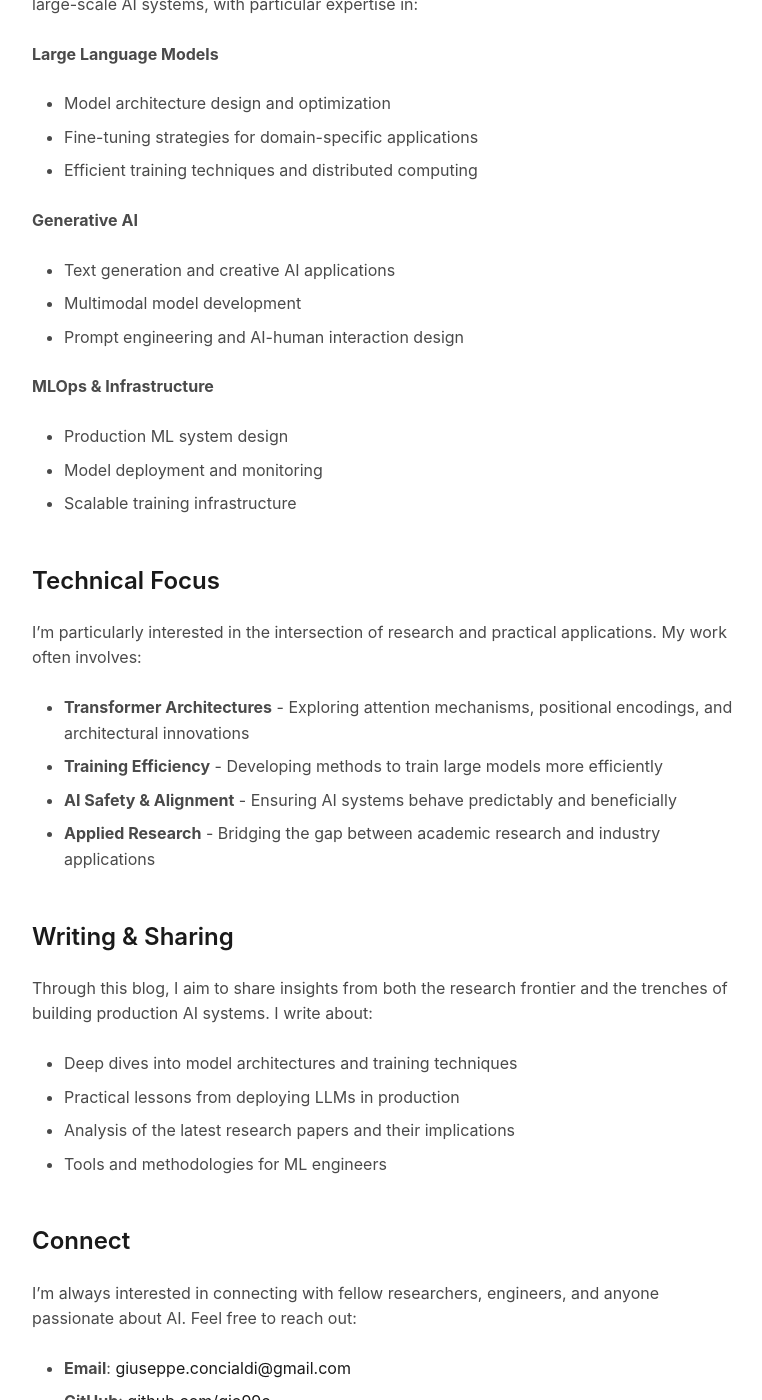
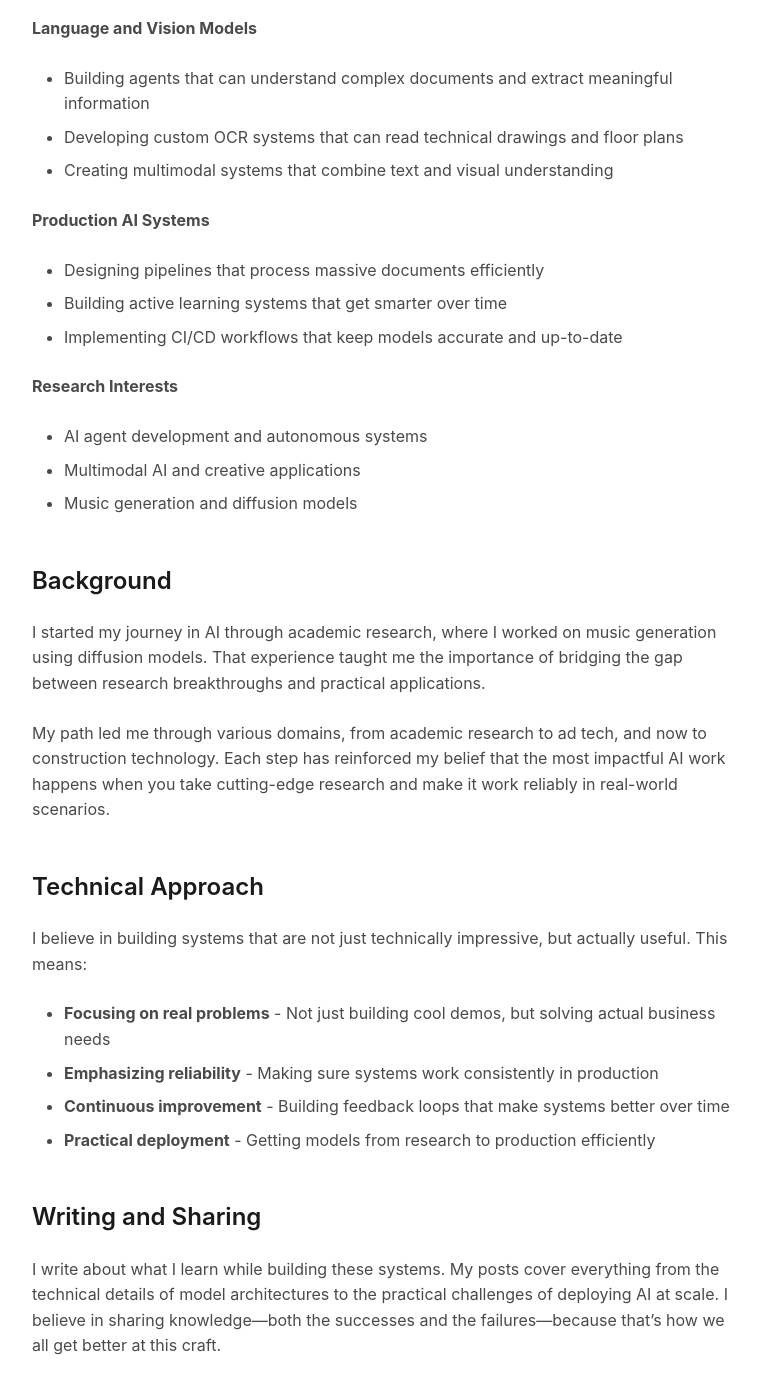
Before and after one commit to Gio99c/gio99c.github.io, a Jekyll site: the page built from about.md, in a window 1280 px wide and 1400 px high, scrolled down 536 px. Shown: the whole window, without its empty margins (252-1014 px from the left). Built offline with Jekyll 4.4.1, drawn with Linux system fonts in a browser that asks for light colours; some of the changed text lies outside the part shown.

Commit message:
(style): update about section

```diff
--- a/about.md
+++ b/about.md
@@ -13,55 +13,52 @@ permalink: /about/
   <div class="about-content">
     <h1>About Me</h1>
 
-    <p>I'm Giuseppe Concialdi, a Machine Learning Engineer with a deep passion for pushing the boundaries of what's possible with Large Language Models and Generative AI.</p>
+    <p>I'm Giuseppe Concialdi, a Machine Learning Engineer who builds AI systems that work. I take cutting-edge research and turn it into production-ready solutions that solve real problems.</p>
   </div>
 </div>
 
+## What I Do
+
+I spend my days building AI systems that solve concrete problems. Currently, I'm working on construction technology at [Rebar](https://withrebar.ai). I work on:
+
+**Language and Vision Models**
+* Building agents that can understand complex documents and extract meaningful information
+* Developing custom OCR systems that can read technical drawings and floor plans
+* Creating multimodal systems that combine text and visual understanding
+
+**Production AI Systems**
+* Designing pipelines that process massive documents efficiently
+* Building active learning systems that get smarter over time
+* Implementing CI/CD workflows that keep models accurate and up-to-date
+
+**Research Interests**
+* AI agent development and autonomous systems
+* Multimodal AI and creative applications
+* Music generation and diffusion models
+
 ## Background
 
-My journey in machine learning began with a fascination for how computers could understand and generate human language. Over the years, I've specialized in building and deploying large-scale AI systems, with particular expertise in:
+I started my journey in AI through academic research, where I worked on music generation using diffusion models. That experience taught me the importance of bridging the gap between research breakthroughs and practical applications.
 
-**Large Language Models**
-* Model architecture design and optimization
-* Fine-tuning strategies for domain-specific applications
-* Efficient training techniques and distributed computing
+My path led me through various domains, from academic research to ad tech, and now to construction technology. Each step has reinforced my belief that the most impactful AI work happens when you take cutting-edge research and make it work reliably in real-world scenarios.
 
-**Generative AI**
-* Text generation and creative AI applications
-* Multimodal model development
-* Prompt engineering and AI-human interaction design
+## Technical Approach
 
-**MLOps & Infrastructure**
-* Production ML system design
-* Model deployment and monitoring
-* Scalable training infrastructure
+I believe in building systems that are not just technically impressive, but actually useful. This means:
 
-## Technical Focus
+* **Focusing on real problems** - Not just building cool demos, but solving actual business needs
+* **Emphasizing reliability** - Making sure systems work consistently in production
+* **Continuous improvement** - Building feedback loops that make systems better over time
+* **Practical deployment** - Getting models from research to production efficiently
 
-I'm particularly interested in the intersection of research and practical applications. My work often involves:
+## Writing and Sharing
 
-* **Transformer Architectures** - Exploring attention mechanisms, positional encodings, and architectural innovations
-* **Training Efficiency** - Developing methods to train large models more efficiently
-* **AI Safety & Alignment** - Ensuring AI systems behave predictably and beneficially
-* **Applied Research** - Bridging the gap between academic research and industry applications
-
-## Writing & Sharing
-
-Through this blog, I aim to share insights from both the research frontier and the trenches of building production AI systems. I write about:
-
-* Deep dives into model architectures and training techniques
-* Practical lessons from deploying LLMs in production
-* Analysis of the latest research papers and their implications
-* Tools and methodologies for ML engineers
+I write about what I learn while building these systems. My posts cover everything from the technical details of model architectures to the practical challenges of deploying AI at scale. I believe in sharing knowledge—both the successes and the failures—because that's how we all get better at this craft.
 
 ## Connect
 
-I'm always interested in connecting with fellow researchers, engineers, and anyone passionate about AI. Feel free to reach out:
+I'm always interested in connecting with fellow engineers, researchers, and anyone passionate about building AI systems that make a difference. Feel free to reach out:
 
 * **Email**: [giuseppe.concialdi@gmail.com](mailto:giuseppe.concialdi@gmail.com)
 * **GitHub**: [github.com/gio99c](https://github.com/gio99c)
 * **LinkedIn**: [linkedin.com/in/giuseppe-concialdi](https://linkedin.com/in/giuseppe-concialdi)
-
----
-
-*"The best way to understand intelligence is to build it."*
```
